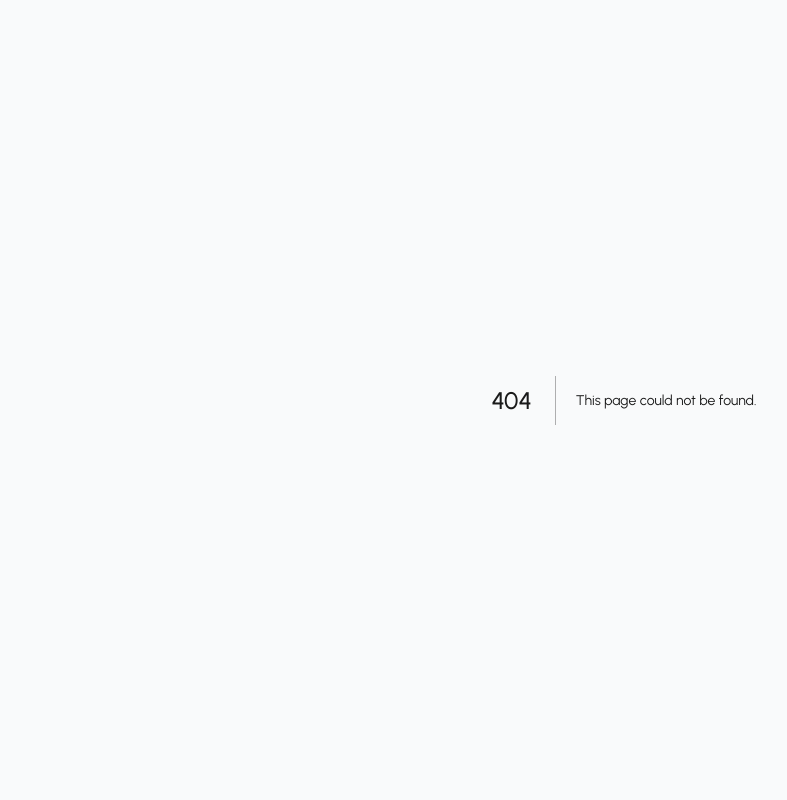
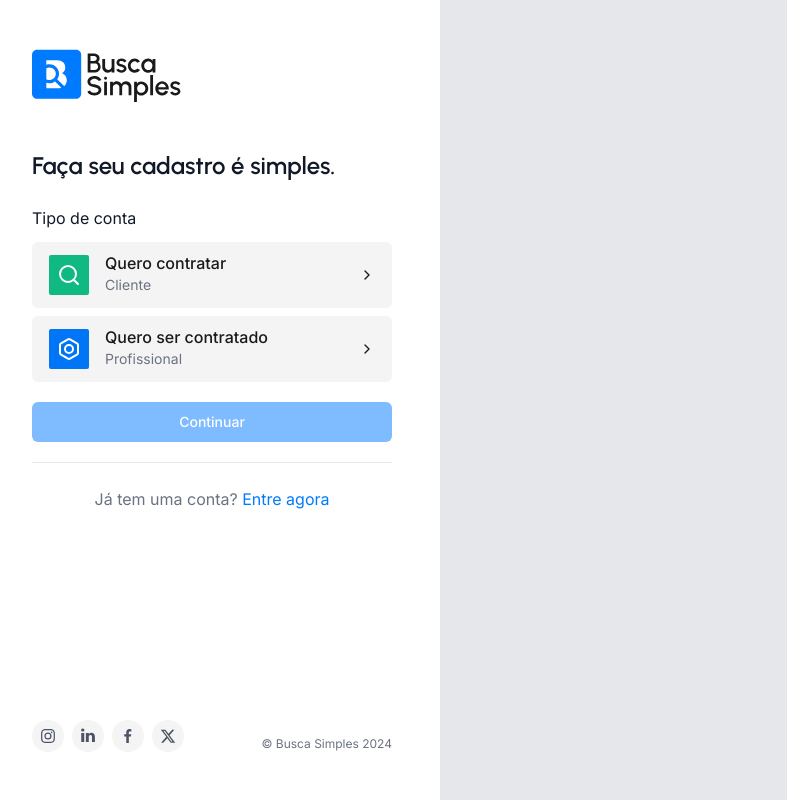
Before and after one commit to wellingtonrodriguesbr/buscasimples-frontend, a Next.js app: page /cadastro/tipo-de-conta in a window 1280 px wide. Before the commit this address had no page. Shown: the whole page, without its empty margins (16-803 px from the left). Built offline with nearby package versions, Linux system fonts and the light colour scheme.

Commit message:
feat: create select account type page

```diff
--- /dev/null
+++ b/src/app/cadastro/layout.tsx
@@ -0,0 +1,37 @@
+import Image from "next/image";
+import Link from "next/link";
+
+import { FooterSocialMedia } from "@/components/footer-social-media";
+
+export default function AuthLayout({
+  children,
+}: Readonly<{
+  children: React.ReactNode;
+}>) {
+  return (
+    <section className="h-screen w-full grid grid-cols-[456px_auto]">
+      <article className="h-full flex flex-col bg-white p-12">
+        <header className="mb-12">
+          <Link href="/">
+            <Image
+              src="/logo.svg"
+              alt="Busca Simples"
+              width={150}
+              height={150}
+            />
+          </Link>
+        </header>
+        <h1 className="font-semibold text-2xl">Faça seu cadastro é simples.</h1>
+        {children}
+
+        <footer className="flex flex-1 items-end justify-between">
+          <FooterSocialMedia />
+          <span className="text-app-gray-500 text-xs">
+            © Busca Simples 2024
+          </span>
+        </footer>
+      </article>
+      <div className="h-full bg-app-gray-200"></div>
+    </section>
+  );
+}
--- /dev/null
+++ b/src/app/cadastro/page.tsx
@@ -0,0 +1,9 @@
+import { Register } from "@/components/register";
+
+export default function RegisterPage() {
+  return (
+    <main>
+      <Register />
+    </main>
+  );
+}
--- /dev/null
+++ b/src/app/cadastro/profissional/page.tsx
@@ -0,0 +1,9 @@
+import { Register } from "@/components/register";
+
+export default function ProfessionalRegisterPage() {
+  return (
+    <main>
+      <Register />
+    </main>
+  );
+}
--- /dev/null
+++ b/src/app/cadastro/tipo-de-conta/page.tsx
@@ -0,0 +1,5 @@
+import { SelectAccountType } from "@/components/select-account-type";
+
+export default function AccountTypePage() {
+  return <SelectAccountType />;
+}
--- a/src/app/layout.tsx
+++ b/src/app/layout.tsx
@@ -29,8 +29,9 @@ export default function RootLayout({
   return (
     <html lang="pt-BR">
       <body
+        cz-shortcut-listen="true"
         className={cn(
-          "min-h-screen bg-app-gray-50 text-app-black font-sans antialiased",
+          "min-h-screen bg-app-gray-50 text-app-gray-900 font-sans antialiased",
           sans.variable,
           display.variable
         )}
--- a/src/components/faq.tsx
+++ b/src/components/faq.tsx
@@ -34,7 +34,7 @@ export function Faq() {
 
             <Link
               href="https://api.whatsapp.com/send?phone=+5511950537096&text=Olá,%20quero%20tirar%20algumas%20dúvidas,%20pode%20me%20ajudar?"
-              className="underline text-sm text-app-gray-700 font-medium flex items-center gap-2 group"
+              className="underline text-sm text-app-green-700 font-medium flex items-center gap-2 group"
             >
               Chamar no Whatsapp
               <ArrowUpRight className="w-4 h-4 group-hover:translate-x-0.5 group-hover:-translate-y-0.5 transition-transform" />
--- /dev/null
+++ b/src/components/register.tsx
@@ -0,0 +1,7 @@
+export function Register() {
+  return (
+    <section>
+      <h1>Registro</h1>
+    </section>
+  );
+}
--- /dev/null
+++ b/src/components/select-account-type-options.tsx
@@ -0,0 +1,70 @@
+"use client";
+
+import { useState } from "react";
+import { useRouter } from "next/navigation";
+import { Bolt, Check, ChevronRight, Search } from "lucide-react";
+import { Button } from "./ui/button";
+
+export function SelectAccountTypeOptions() {
+  const router = useRouter();
+  const [type, setType] = useState<"CUSTOMER" | "PROFESSIONAL" | undefined>(
+    undefined
+  );
+
+  function handleNavigate() {
+    router.push(type === "CUSTOMER" ? "/cadastro" : "/cadastro/profissional");
+  }
+
+  return (
+    <div className="mt-6">
+      <span>Tipo de conta</span>
+      <div className="flex flex-col gap-2 mt-3">
+        <Button
+          variant="secondary"
+          data-select={type === "CUSTOMER"}
+          onClick={() => setType("CUSTOMER")}
+          className="h-full justify-start gap-4 py-3 border border-transparent hover:border-app-gray-200 data-[select=true]:border-app-gray-200"
+        >
+          <div className="flex justify-center items-center size-10 rounded-sm bg-app-green-500">
+            <Search className="text-white" />
+          </div>
+          <div className="flex flex-col items-start gap-1">
+            <span className="text-base leading-none">Quero contratar</span>
+            <span className="text-app-gray-500 font-normal">Cliente</span>
+          </div>
+          {type === "CUSTOMER" ? (
+            <Check className="size-4 text-app-green-500 ml-auto" />
+          ) : (
+            <ChevronRight className="size-4 ml-auto" />
+          )}
+        </Button>
+        <Button
+          variant="secondary"
+          data-select={type === "PROFESSIONAL"}
+          onClick={() => setType("PROFESSIONAL")}
+          className="h-full justify-start gap-4 py-3 border border-transparent hover:border-app-gray-200 data-[select=true]:border-app-gray-200"
+        >
+          <div className="flex justify-center items-center size-10 rounded-sm bg-app-blue-500">
+            <Bolt className="text-white" />
+          </div>
+          <div className="flex flex-col items-start gap-1">
+            <span className="text-base leading-none">Quero ser contratado</span>
+            <span className="text-app-gray-500 font-normal">Profissional</span>
+          </div>
+          {type === "PROFESSIONAL" ? (
+            <Check className="size-4 text-app-green-500 ml-auto" />
+          ) : (
+            <ChevronRight className="size-4 ml-auto" />
+          )}
+        </Button>
+      </div>
+      <Button
+        disabled={type === undefined}
+        onClick={handleNavigate}
+        className="w-full mt-5"
+      >
+        Continuar
+      </Button>
+    </div>
+  );
+}
--- /dev/null
+++ b/src/components/select-account-type.tsx
@@ -0,0 +1,19 @@
+import Link from "next/link";
+
+import { Separator } from "./ui/separator";
+import { SelectAccountTypeOptions } from "./select-account-type-options";
+
+export function SelectAccountType() {
+  return (
+    <>
+      <SelectAccountTypeOptions />
+      <Separator className="w-full h-px bg-app-gray-200 mt-5 mb-6" />
+      <p className="text-center text-app-gray-500">
+        Já tem uma conta?{" "}
+        <Link href="/entrar" className="text-app-blue-400">
+          Entre agora
+        </Link>
+      </p>
+    </>
+  );
+}
```
Also changed, not shown: 1 other file (tests, documents, lock files or other folders).
